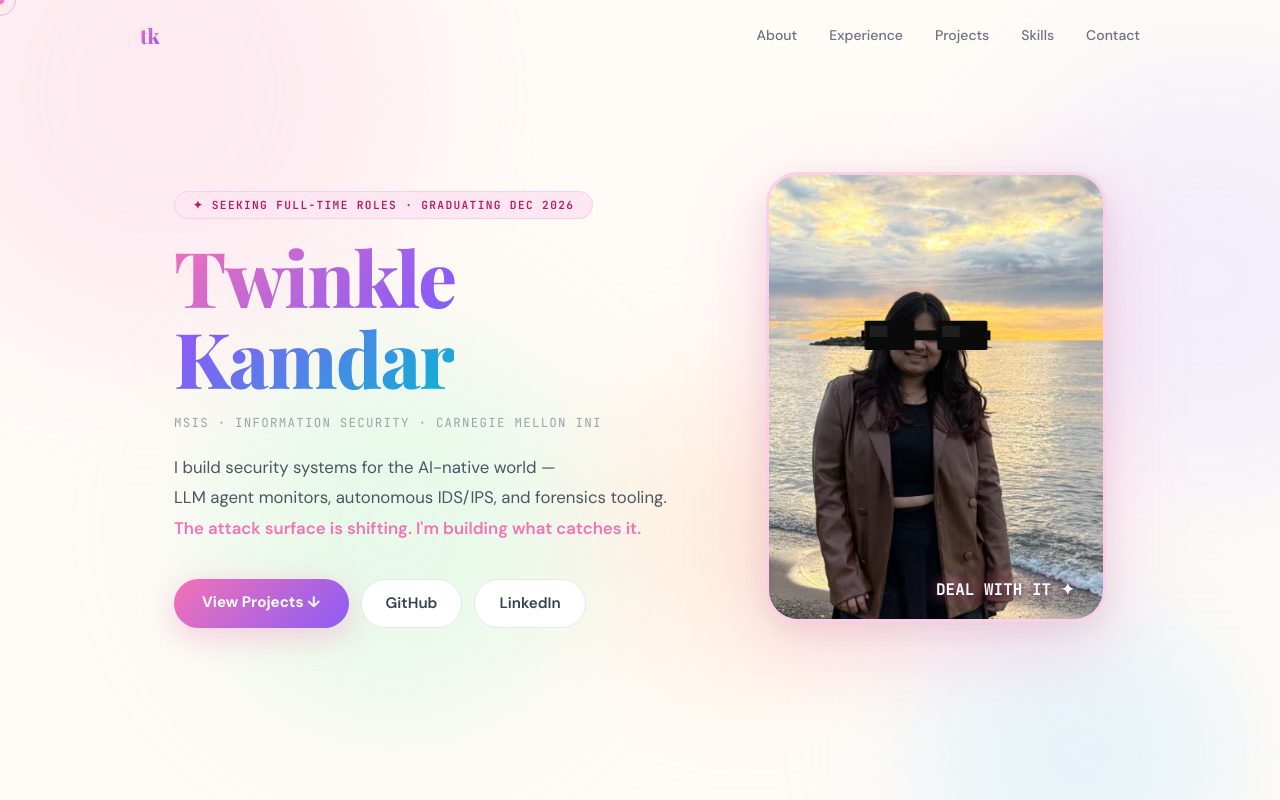
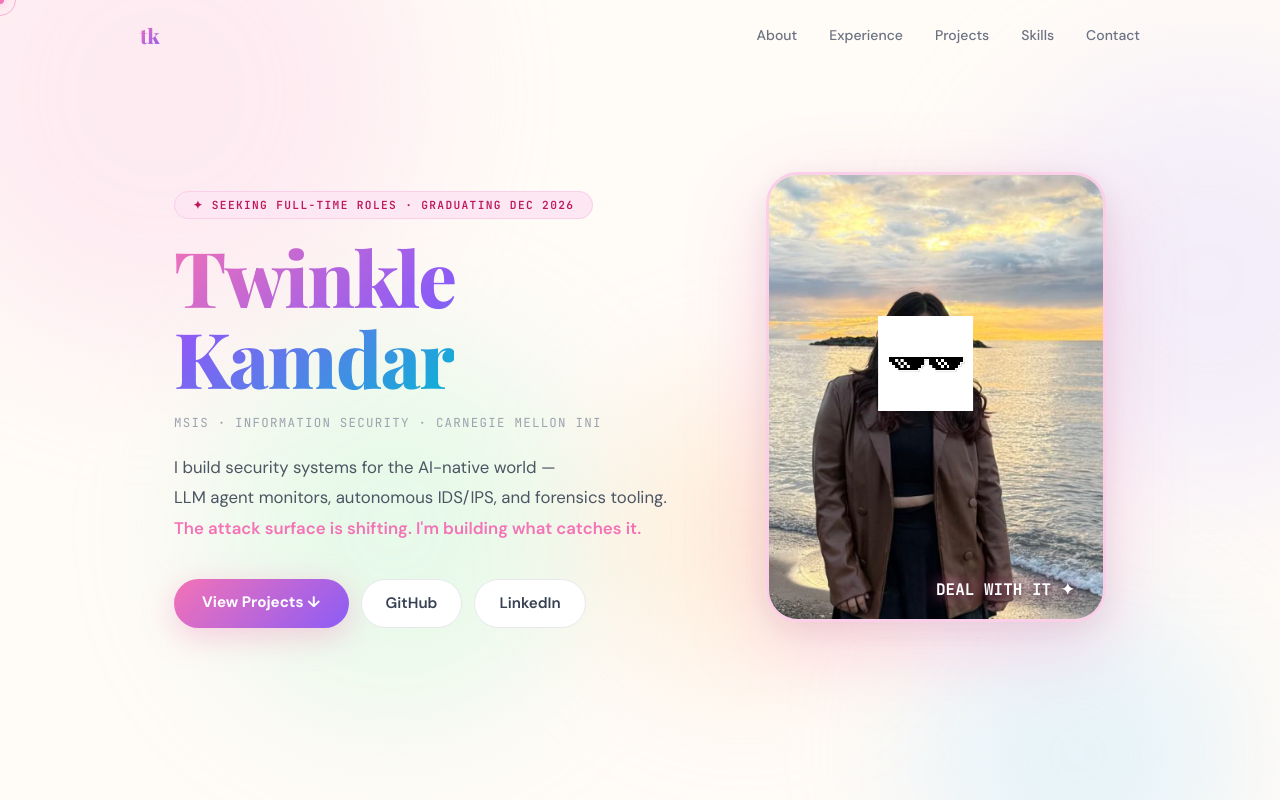
Before and after one commit to hell-99/portfolio, a Next.js app: page / in a window 1280 px wide. Both pictures are taken after a click on the element 936 px from the left and 397 px from the top of the page. Shown: the top 800 px of the page. Built offline with nearby package versions, Linux system fonts and the light colour scheme.

Commit message:
Use real pixel glasses image, smaller size

```diff
--- a/app/page.tsx
+++ b/app/page.tsx
@@ -434,18 +434,11 @@ export default function Home() {
                 {/* Pixel glasses */}
                 {glassesOn && <>
                   <div style={{
-                    position: 'absolute', top: '32%', left: '47%', width: '38%',
+                    position: 'absolute', top: '32%', left: '47%', width: '28%',
                     animation: 'slideGlasses 0.5s cubic-bezier(0.4,0,0.2,1) forwards',
                   }}>
-                    <svg viewBox="0 0 160 50" fill="none" xmlns="http://www.w3.org/2000/svg" style={{ width: '100%', display: 'block' }}>
-                      <rect x="4" y="6" width="62" height="36" rx="2" fill="#0a0a0a"/>
-                      <rect x="94" y="6" width="62" height="36" rx="2" fill="#0a0a0a"/>
-                      <rect x="66" y="18" width="28" height="12" fill="#0a0a0a"/>
-                      <rect x="0" y="18" width="4" height="12" fill="#0a0a0a"/>
-                      <rect x="156" y="18" width="4" height="12" fill="#0a0a0a"/>
-                      <rect x="10" y="12" width="22" height="14" rx="1" fill="#1f1f1f"/>
-                      <rect x="100" y="12" width="22" height="14" rx="1" fill="#1f1f1f"/>
-                    </svg>
+                    {/* eslint-disable-next-line @next/next/no-img-element */}
+                    <img src="/glasses.png" alt="" style={{ width: '100%', display: 'block', imageRendering: 'pixelated' }} />
                   </div>
                   <div style={{
                     position: 'absolute', bottom: '20px', left: '50%', transform: 'translateX(-50%)',
```
Also changed, not shown: public/glasses.png (added).
